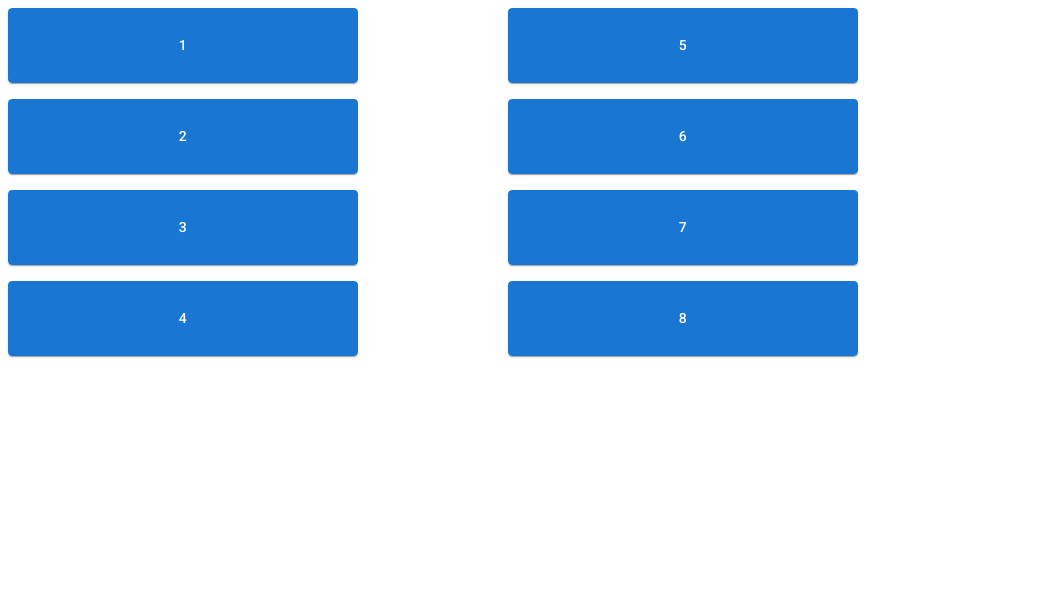
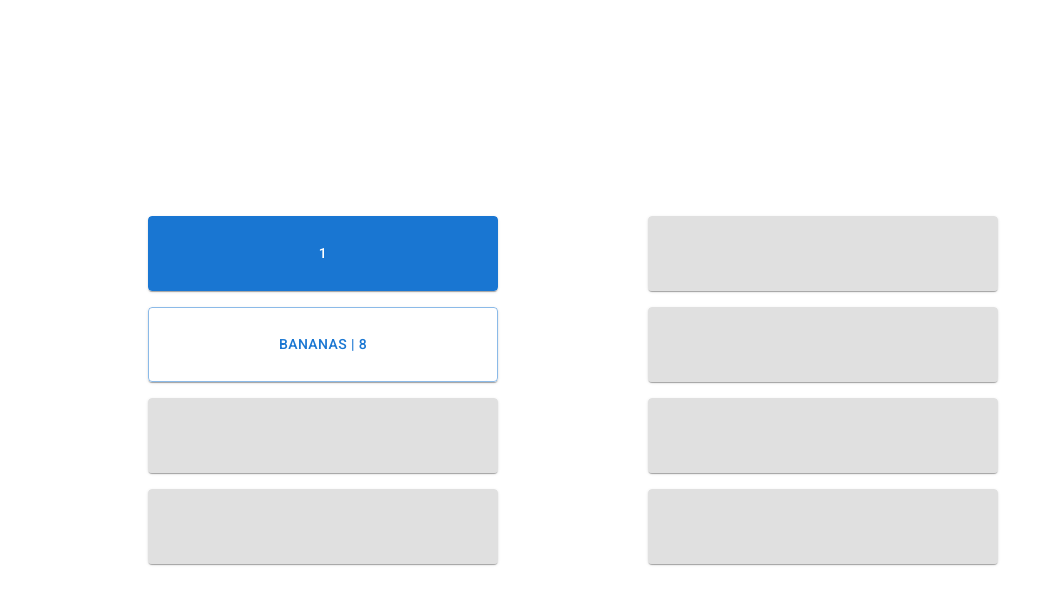
Before and after one commit to swhalley/team-feud, a React (Create React App) app: page / in a window 1280 px wide. Shown: the top 604 px of the page, without its empty margins (0-1055 px from the left). Built offline with nearby package versions, Linux system fonts and the light colour scheme; the HTML template or start-up script is replaced by a standard one.

Commit message:
flips and centered

```diff
--- a/src/App.js
+++ b/src/App.js
@@ -1,12 +1,27 @@
 import { Board } from './board'
+import { styled } from '@mui/system'
+
+const CenteredComponent = styled('div')({
+    display: 'flex',
+    justifyContent: 'center',
+    alignItems: 'center',
+    textAlign: 'center',
+    minHeight: '100vh'
+})
 
 function App() {
   const questions = [{text: 'Apples', count: 64, isFlipped: false}, {text: 'Bananas', count: 8, isFlipped: true}]
   const initialState = Array(8).fill({text: '', isFlipped: false})
+  questions.forEach((question, index) => {
+    initialState[index] = question
+  })
 
-  console.log(JSON.stringify(initialState))
+
+
   return (
-    <Board questions={initialState} />
+    <CenteredComponent>
+      <Board questions={initialState} />
+    </CenteredComponent>
   );
 }
 
--- a/src/board/Board.js
+++ b/src/board/Board.js
@@ -2,15 +2,21 @@ import React, { useState } from 'react'
 import {Grid} from '@mui/material'
 import BoardCard from './BoardCard';
 
-
 function Board(props) {
   const [questions, setQuestions] = useState(props.questions)
+
+  const flipCard = (index, question) =>{
+    const newState = [...questions]
+    newState[index].isFlipped = !question.isFlipped
+
+    setQuestions(newState)
+  }
 
   return (
     <Grid container direction="column" spacing={2} sx={{width: 1000, height:400}}>
         {questions.map((question, index) => (
             <Grid item xs={2} key={index}>
-                <BoardCard question={question} index={index+1} />
+                <BoardCard question={question} index={index+1} onClick={flipCard} />
             </Grid>
         ))}
     </Grid>
--- a/src/board/BoardCard.js
+++ b/src/board/BoardCard.js
@@ -21,7 +21,7 @@ const BackCard = styled(Button)({
 })
 
 const FlipCard = styled(CardContent)((props) => ({
-  transition: '0.6s',
+  transition: '1.2s',
 	transformStyle: 'preserve-3d',
 	position: 'relative',
   transform: props.isflipped ? 'rotateY(180deg)' : undefined
@@ -33,12 +33,17 @@ const FlipCardContainer = styled(Card)({
 })
 
 function BoardCard(props) {
+  function flip(){
+    if(!props.question.count) return
+
+    props.onClick(props.index -1, props.question)
+  }
 
   return (
-    <FlipCardContainer>
+    <FlipCardContainer onClick={flip}>
       <FlipCard isflipped={props.question.isFlipped}>
-        <FrontCard variant="contained" disableElevation>{props.index}</FrontCard>
-        <BackCard variant="contained" disableElevation>{props.question.text} | {props.question.count}</BackCard>
+        <FrontCard variant="contained" disabled={!props.question.count} disableElevation>{props.question.count > 0 ? props.index : ''}</FrontCard>
+        <BackCard variant="outlined" disableElevation>{props.question.text} | {props.question.count}</BackCard>
       </FlipCard>
     </FlipCardContainer>
   );
```
